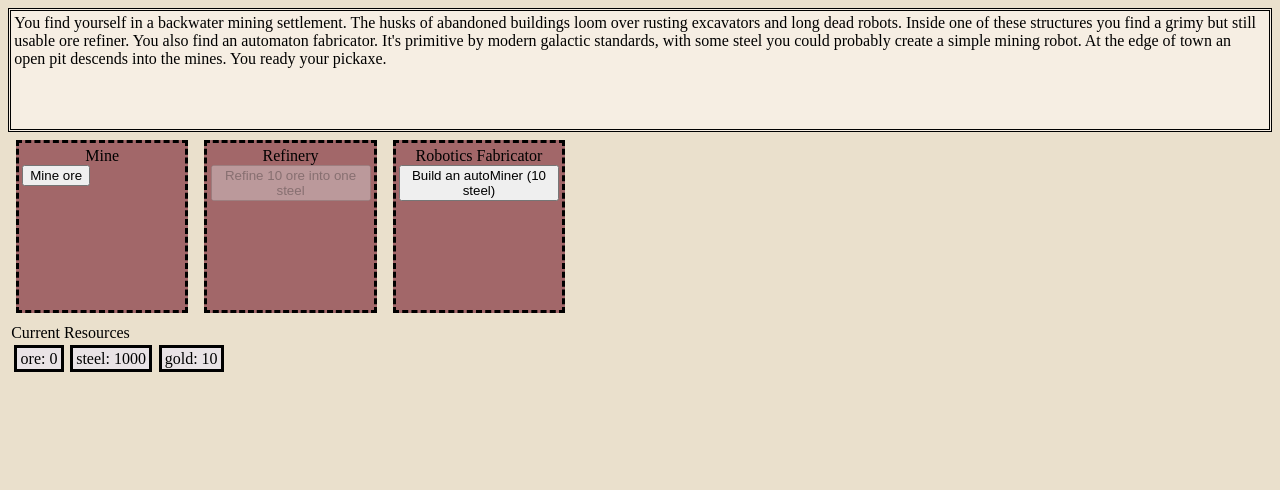
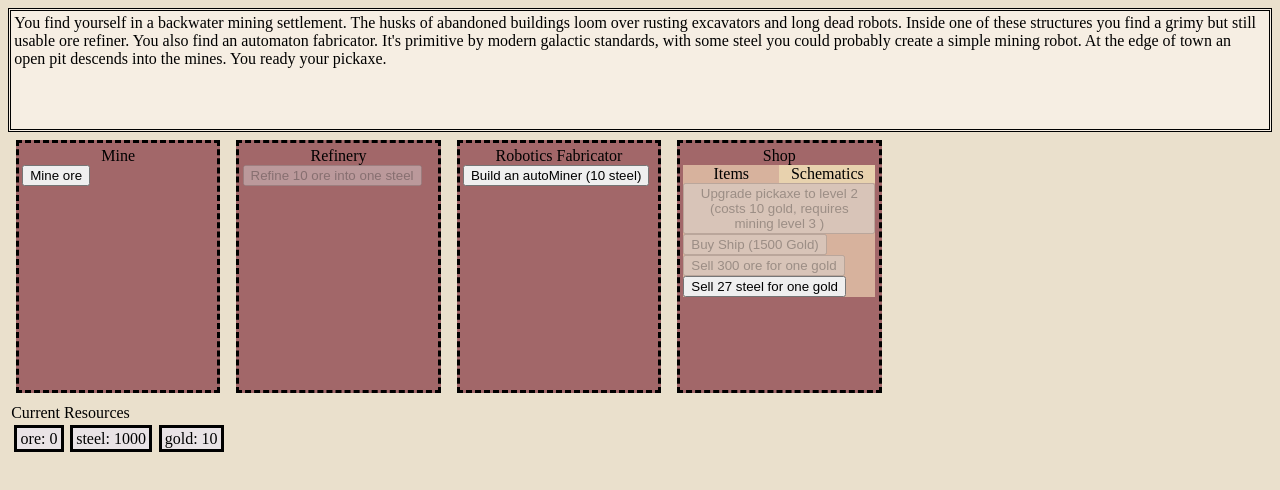
Before and after one commit to michaelwhittemore/vue-clicker-game, a Vue app: page / in a window 1280 px wide. Shown: the top 490 px of the page. Built offline with nearby package versions, Linux system fonts and the light colour scheme.

Commit message:
items/schematics works, but style is terrible

```diff
--- a/src/App.vue
+++ b/src/App.vue
@@ -10,7 +10,6 @@ import ShopLocation from './components/Locations/ShopLocation.vue';
 import RoboticsFabricator from './components/Locations/RoboticsFabricator.vue';
 import MineLocation from './components/Locations/MineLocation.vue';
 import RefineryLocation from './components/Locations/RefineryLocation.vue';
-
 </script>
 
 <template>
@@ -30,7 +29,6 @@ import RefineryLocation from './components/Locations/RefineryLocation.vue';
   <ExperienceBarHolder />
 
 
-
   <main>
   </main>
 </template>
--- a/src/components/Locations/LocationComponent.vue
+++ b/src/components/Locations/LocationComponent.vue
@@ -14,13 +14,14 @@ const props = defineProps<{
 
 </template>
 
-<style scoped>
+<style>
 .locationName{
     text-align: center;
 }
 .locationWrapper{
-    height: 10em;
-    width: 10em;
+    height: 15em;
+    width: 12em;
+    /* EM might not be good practice here, maybe pixels instead */
     padding: .2em;
     background-color: #a26769;
     border-style: dashed;
--- a/src/components/Locations/MineLocation.vue
+++ b/src/components/Locations/MineLocation.vue
@@ -1,9 +1,9 @@
 <script setup lang="ts">
 import LocationComponent from './LocationComponent.vue';
-import MineOreButton from '../MineOreButton.vue';
+import MineResourceButton from '../MineResourceButton.vue';
 </script>
 <template>
     <LocationComponent :location-name="'Mine'">
-        <MineOreButton :resource-type="'ore'" />
+        <MineResourceButton :resource-type="'ore'" />
     </LocationComponent>
 </template>
--- a/src/components/Locations/ShopLocation.vue
+++ b/src/components/Locations/ShopLocation.vue
@@ -1,27 +1,43 @@
 <script setup lang="ts">
-import { computed } from 'vue';
+import { computed, ref, type Component } from 'vue';
 import { gameStateStorage } from '@/typescript/gameStateStorage';
 import LocationComponent from './LocationComponent.vue';
-import BuyPickaxeUpgrade from '../ShopComponents/BuyPickaxeUpgrade.vue';
-import BuyShip from '../ShopComponents/BuyShip.vue';
-import SellResourceForGold from '../ShopComponents/SellResourceForGold.vue';
+import ShopSchematicsComponent from '../ShopComponents/ShopSchematicsComponent.vue';
+import ShopItemsComponent from '../ShopComponents/ShopItemsComponent.vue';
 
 const computedShouldDisplay = computed(() => {
-  // return true // Useful for debugging
   return gameStateStorage.automatons.autoRefiner >= 2;
 })
+interface ShopTabsInterface {
+  [key: string]: Component,
+}
+const shopTabs: ShopTabsInterface = {
+  'schematics': ShopSchematicsComponent,
+  'items': ShopItemsComponent,
+}
+const shopTab = ref('items')
+// #e8d2ae #d7b29d
 </script>
 
 <template>
   <!-- the inner template tag is used to determine if we display the element -->
-  <template v-if="computedShouldDisplay">
+  <!-- <template v-if="computedShouldDisplay"> -->
+  <template v-if="true">
     <LocationComponent :location-name="'Shop'">
-      <BuyPickaxeUpgrade />
-      <BuyShip />
-      <SellResourceForGold resource-type="ore" />
-      <SellResourceForGold resource-type="steel" />
+      <div class="flexUtility">
+        <div class="tabSelector itemsColor" @click="shopTab = 'items'">Items</div>
+        <div class="tabSelector schematicsColor" @click="shopTab = 'schematics'">Schematics</div>
+      </div>
+
+      <component :is="shopTabs[shopTab]"></component>
 
     </LocationComponent>
   </template>
+</template>
 
-</template>
+<style>
+.tabSelector {
+  text-align: center;
+  width: 50%;
+}
+</style>
--- /dev/null
+++ b/src/components/ShopComponents/ShopItemsComponent.vue
@@ -0,0 +1,13 @@
+<script setup lang="ts">
+import BuyPickaxeUpgrade from './BuyPickaxeUpgrade.vue';
+import BuyShip from './BuyShip.vue';
+import SellResourceForGold from './SellResourceForGold.vue';
+</script>
+<template>
+    <div class="itemsColor">
+        <BuyPickaxeUpgrade />
+        <BuyShip />
+        <SellResourceForGold resource-type="ore" />
+        <SellResourceForGold resource-type="steel" />
+    </div>
+</template>
--- /dev/null
+++ b/src/components/ShopComponents/ShopSchematicsComponent.vue
@@ -0,0 +1,8 @@
+<script setup lang="ts">
+</script>
+<template>
+    <div class="schematicsColor">
+        <h5>schematics</h5>
+    </div>
+
+</template>
--- a/src/global.css
+++ b/src/global.css
@@ -24,3 +24,11 @@ body{
 .color2 {
     background-color: #ece2d0
 }
+
+.itemsColor {
+    background-color: #d7b29d;
+}
+
+.schematicsColor {
+    background-color: #e8d2ae;
+}
```
Also changed, not shown: src/components/MineResourceButton.vue (renamed from src/components/MineOreButton.vue), 1 other file (tests, documents, lock files or other folders).
